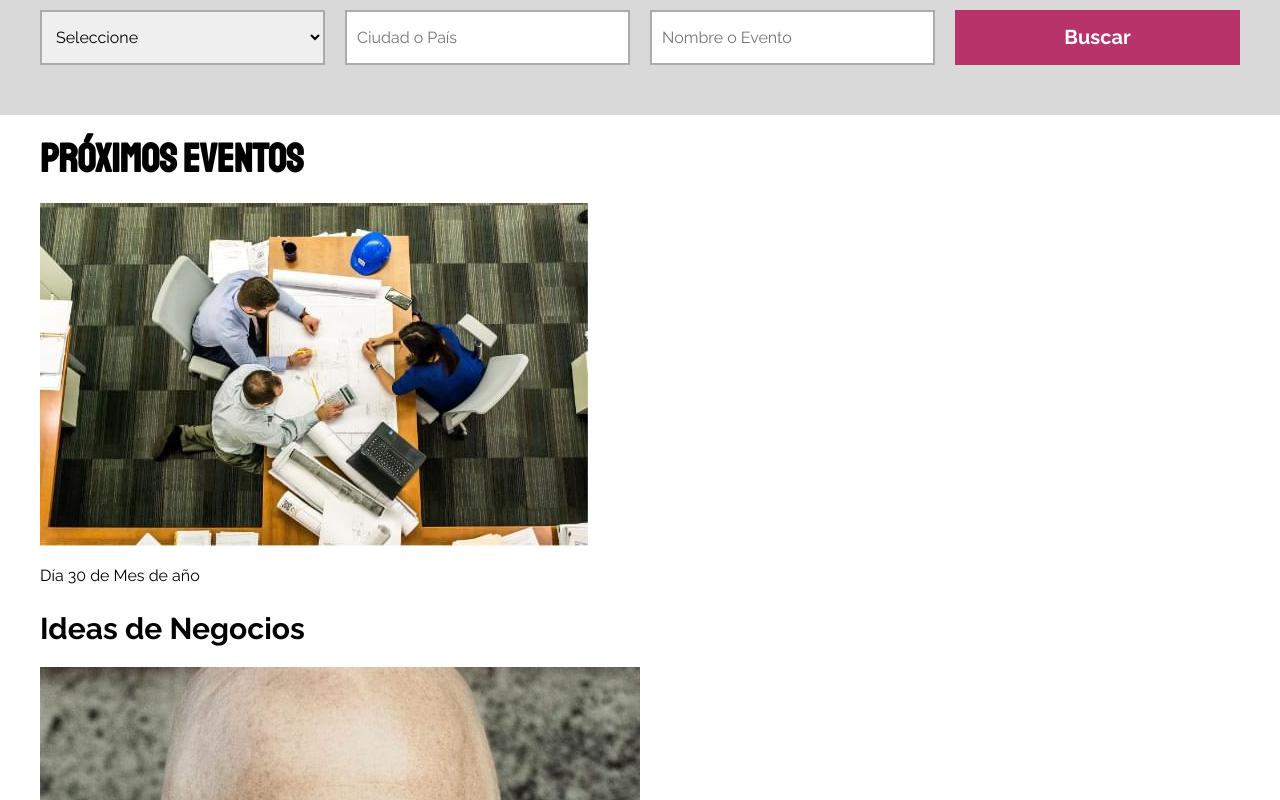
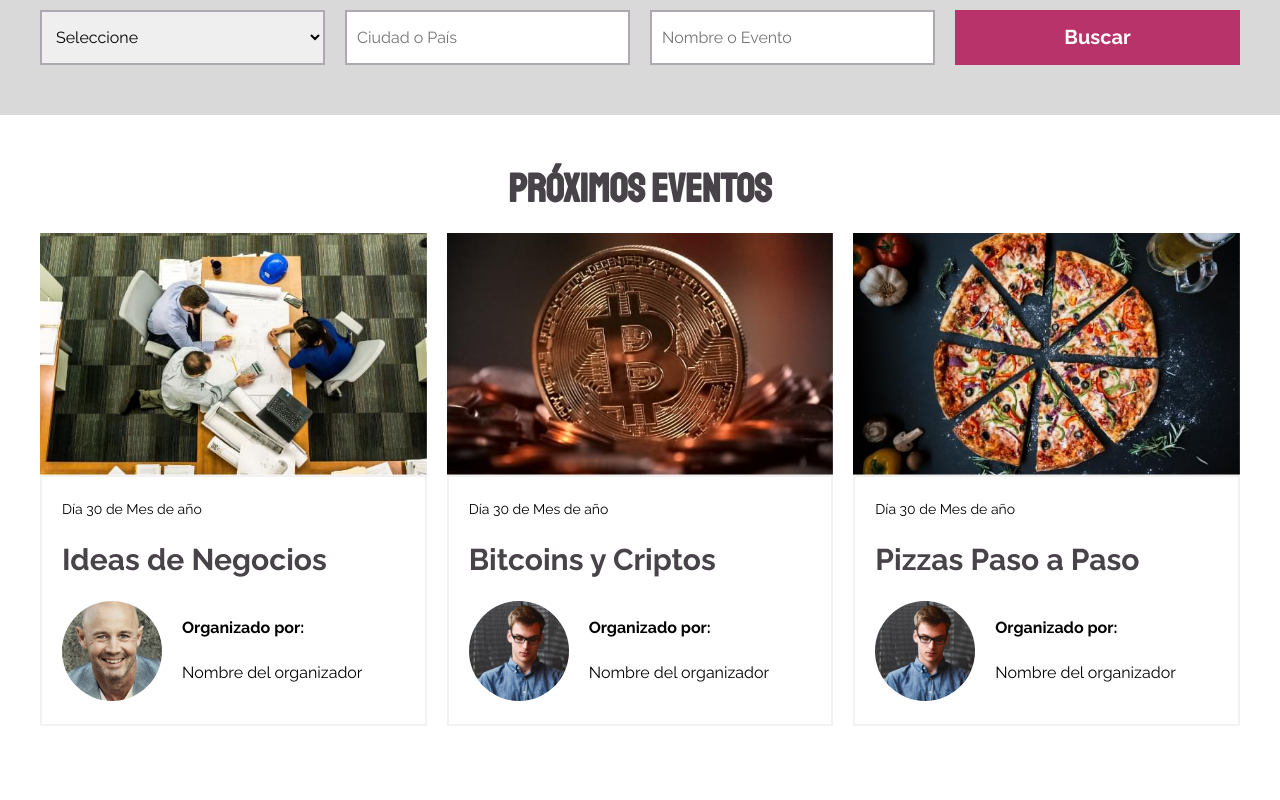
Before and after one commit to AxelMoncayoM/meeti, a website: page index.html in a window 1280 px wide. Shown: the part 840-1640 px from the top of the page. After the commit the page ends 1566 px from the top, so only its background shows below. Drawn offline with Linux system fonts and the light colour scheme.

Commit message:
Se agregaron los estilos a la sección de los eventos

```diff
--- a/index.html
+++ b/index.html
@@ -77,6 +77,7 @@
         <div class="evento">
           <a href="#">
             <img
+              class="evento__imagen"
               src="build/img/imagen1.jpg"
               alt="Imagen de un próximo evento"
             />
@@ -87,7 +88,7 @@
               <h3 class="evento__heading">Ideas de Negocios</h3>
 
               <div class="evento__organizador">
-                <div class="evento__autor-imagen">
+                <div class="evento__organizador-autor">
                   <img src="build/img/perfil2.jpg" alt="Imagen de usuario" />
                 </div>
 
@@ -106,6 +107,7 @@
         <div class="evento">
           <a href="#">
             <img
+              class="evento__imagen"
               src="build/img/imagen2.jpg"
               alt="Imagen de un próximo evento"
             />
@@ -113,10 +115,10 @@
             <div class="evento__contenido">
               <p class="evento__fecha">Día 30 de Mes de año</p>
 
-              <h3 class="evento__heading">Bitcoins y Criptomonedas</h3>
+              <h3 class="evento__heading">Bitcoins y Criptos</h3>
 
               <div class="evento__organizador">
-                <div class="evento__autor-imagen">
+                <div class="evento__organizador-autor">
                   <img src="build/img/perfil1.jpg" alt="Imagen de usuario" />
                 </div>
 
@@ -135,6 +137,7 @@
         <div class="evento">
           <a href="#">
             <img
+              class="evento__imagen"
               src="build/img/imagen3.jpg"
               alt="Imagen de un próximo evento"
             />
@@ -145,7 +148,7 @@
               <h3 class="evento__heading">Pizzas Paso a Paso</h3>
 
               <div class="evento__organizador">
-                <div class="evento__autor-imagen">
+                <div class="evento__organizador-autor">
                   <img src="build/img/perfil1.jpg" alt="Imagen de usuario" />
                 </div>
 
--- /dev/null
+++ b/src/scss/layout/_eventos.scss
@@ -0,0 +1,54 @@
+@use "base/variables" as v;
+@use "base/mixins" as m;
+
+.eventos {
+  &__heading {
+    color: v.$gris;
+    text-align: center;
+    margin-top: 5rem;
+  }
+
+  &__grid {
+    @include m.grid(1, 2rem);
+
+    @include m.tablet {
+      grid-template-columns: repeat(3, 1fr);
+    }
+  }
+}
+
+.evento {
+  &__imagen {
+    width: 100%;
+  }
+
+  &__contenido {
+    padding: 2rem 0 2rem 2rem;
+    border: 2px solid v.$grisClaro;
+  }
+
+  &__fecha {
+    font-size: 1.4rem;
+    margin: 0;
+  }
+
+  &__heading {
+    color: v.$gris;
+  }
+
+  &__organizador {
+    display: flex;
+    gap: 2rem;
+    align-items: center;
+
+    &-autor {
+      border-radius: 50%;
+      overflow: hidden;
+      width: 10rem;
+    }
+
+    &-texto {
+      font-weight: bold;
+    }
+  }
+}
--- a/src/scss/layout/_index.scss
+++ b/src/scss/layout/_index.scss
@@ -1,3 +1,4 @@
 @forward "nav";
 @forward "hero";
 @forward "buscar";
+@forward "eventos";
```
Also changed, not shown: build/css/app.css.
